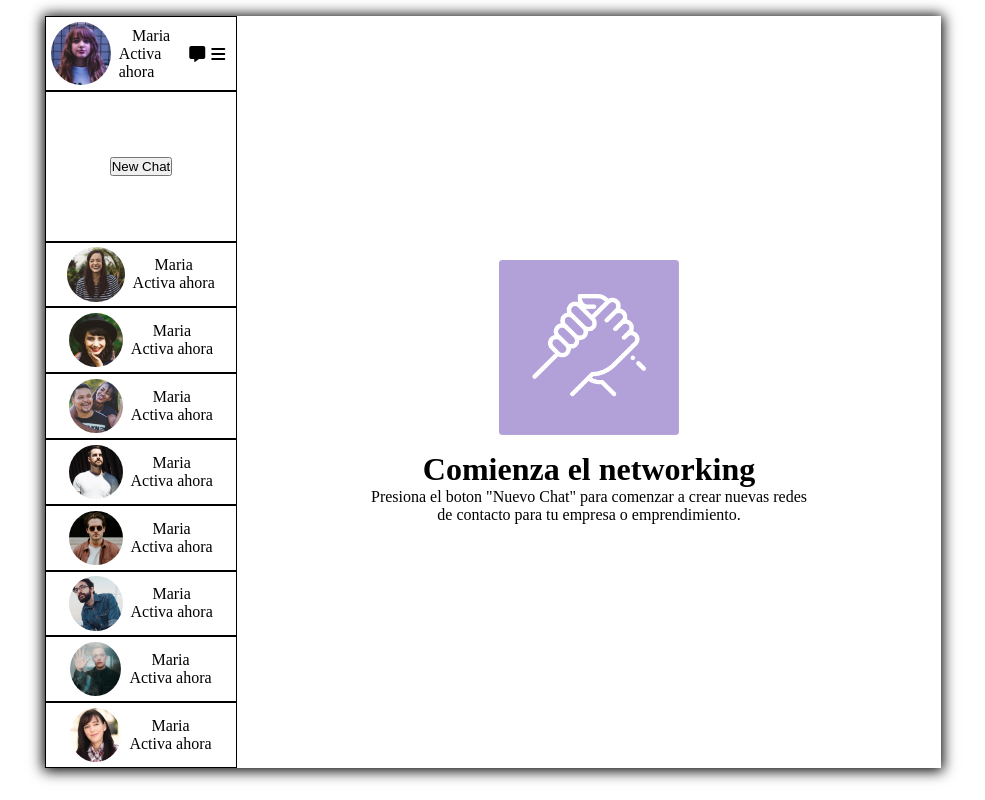
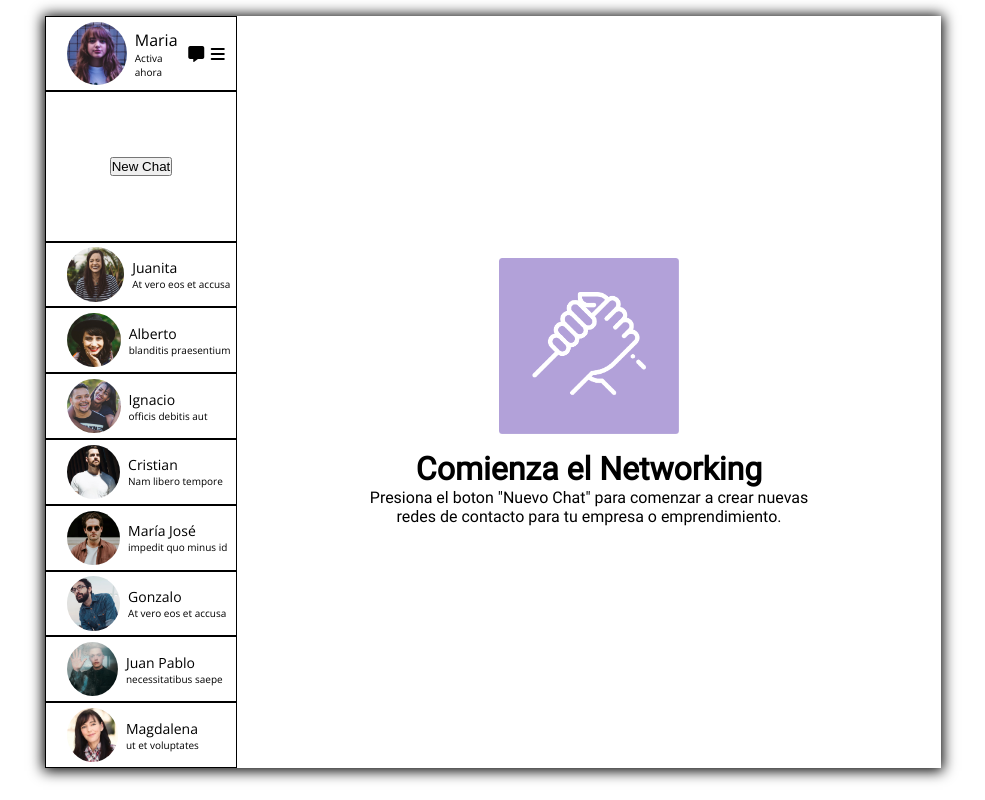
Before and after one commit to Sherydan/desafio-flexbox, a plain HTML site: page index.html in a window 1280 px wide. Shown: the whole page, without its empty margins (147-1132 px from the left). Drawn offline with Linux system fonts and the light colour scheme.

Commit message:
added specific fonts and sizes

```diff
--- a/assets/css/style.css
+++ b/assets/css/style.css
@@ -2,6 +2,7 @@
     margin: 0;
     padding: 0;
     box-sizing: border-box;
+
 }
 
 @font-face {
@@ -13,6 +14,12 @@
     font-family: openSansRegular;
     src: url(../fonts/OpenSans-Regular.ttf);
   }
+
+  @font-face {
+    font-family: robotoRegular;
+    src: url(../fonts/Roboto-Regular.ttf);
+  }
+
 
 .container{
     display: flex;
@@ -37,6 +44,7 @@
     height: 10%;
     border: 1px solid black;
     padding: 0.3rem;
+    font-family: openSansRegular;
 }
 
 .small-thumbnail{
@@ -46,18 +54,25 @@
 
 }
 
+.font-xs{
+    font-size: 10px;
+
+}
+
+.font-sm{
+    font-size: 14px;
+}
+
+
+
 .user-details-info{
     height: 100%;
     display: flex;
     align-items: center;
-    justify-content: center;
+    margin-left: 1rem;
 }
 
 .user-details-text{
-    display: flex;
-    flex-direction: column;
-    justify-content: center;
-    align-items: center;
     margin-left: 0.5rem;
 }
 
@@ -85,6 +100,7 @@
     text-align: center;
     margin: 0 auto;
     width: 50%;
+    font-family: robotoRegular;
 
 }
 
@@ -101,4 +117,5 @@
     align-items: flex-start;
     height: calc(70% / 8);
     padding: 0.3rem;
+    font-family: openSansRegular;
 }
--- a/index.html
+++ b/index.html
@@ -22,7 +22,7 @@
 
                         <div class="user-details-text">
                             <p>Maria</p>
-                            <p>Activa ahora</p>
+                            <p class="font-xs">Activa ahora</p>
                         </div>
                     </div>
 
@@ -51,8 +51,8 @@
                             alt="a girl picture representing the current loged user">
 
                         <div class="user-details-text">
-                            <p>Maria</p>
-                            <p>Activa ahora</p>
+                            <p class="font-sm">Juanita</p>
+                            <p class="font-xs">At vero eos et accusa</p>
                         </div>
                     </div>
                 </div>
@@ -62,8 +62,8 @@
                             alt="a girl picture representing the current loged user">
 
                         <div class="user-details-text">
-                            <p>Maria</p>
-                            <p>Activa ahora</p>
+                            <p class="font-sm">Alberto</p>
+                            <p class="font-xs">blanditis praesentium</p>
                         </div>
                     </div>
                 </div>
@@ -73,8 +73,8 @@
                             alt="a girl picture representing the current loged user">
 
                         <div class="user-details-text">
-                            <p>Maria</p>
-                            <p>Activa ahora</p>
+                            <p class="font-sm">Ignacio</p>
+                            <p class="font-xs">officis debitis aut</p>
                         </div>
                     </div>
                 </div>
@@ -84,8 +84,8 @@
                             alt="a girl picture representing the current loged user">
 
                         <div class="user-details-text">
-                            <p>Maria</p>
-                            <p>Activa ahora</p>
+                            <p class="font-sm">Cristian</p>
+                            <p class="font-xs">Nam libero tempore</p>
                         </div>
                     </div>
                 </div>
@@ -95,8 +95,8 @@
                             alt="a girl picture representing the current loged user">
 
                         <div class="user-details-text">
-                            <p>Maria</p>
-                            <p>Activa ahora</p>
+                            <p class="font-sm">María José</p>
+                            <p class="font-xs">impedit quo minus id</p>
                         </div>
                     </div>
                 </div>
@@ -106,8 +106,8 @@
                             alt="a girl picture representing the current loged user">
 
                         <div class="user-details-text">
-                            <p>Maria</p>
-                            <p>Activa ahora</p>
+                            <p class="font-sm">Gonzalo</p>
+                            <p class="font-xs">At vero eos et accusa</p>
                         </div>
                     </div>
                 </div>
@@ -116,8 +116,8 @@
                         alt="a girl picture representing the current loged user">
 
                     <div class="user-details-text">
-                        <p>Maria</p>
-                        <p>Activa ahora</p>
+                        <p class="font-sm">Juan Pablo</p>
+                        <p class="font-xs">necessitatibus saepe</p>
                     </div>
                 </div></div>
                 <div class="contact">
@@ -126,21 +126,18 @@
                             alt="a girl picture representing the current loged user">
 
                         <div class="user-details-text">
-                            <p>Maria</p>
-                            <p>Activa ahora</p>
+                            <p class="font-sm">Magdalena</p>
+                            <p class="font-xs">ut et voluptates</p>
                         </div>
                     </div>
                 </div>
-
-
-
 
             </div>
         </aside>
 
         <div class="main">
             <img src="assets/img/hand.png" alt="two hands giving a handshake" srcset="">
-            <h1>Comienza el networking</h1>
+            <h1>Comienza el Networking</h1>
             <p>Presiona el boton <span>"Nuevo Chat"</span> para comenzar a crear nuevas redes de contacto para tu empresa o emprendimiento.</p>
         </div>
     </div>
```
